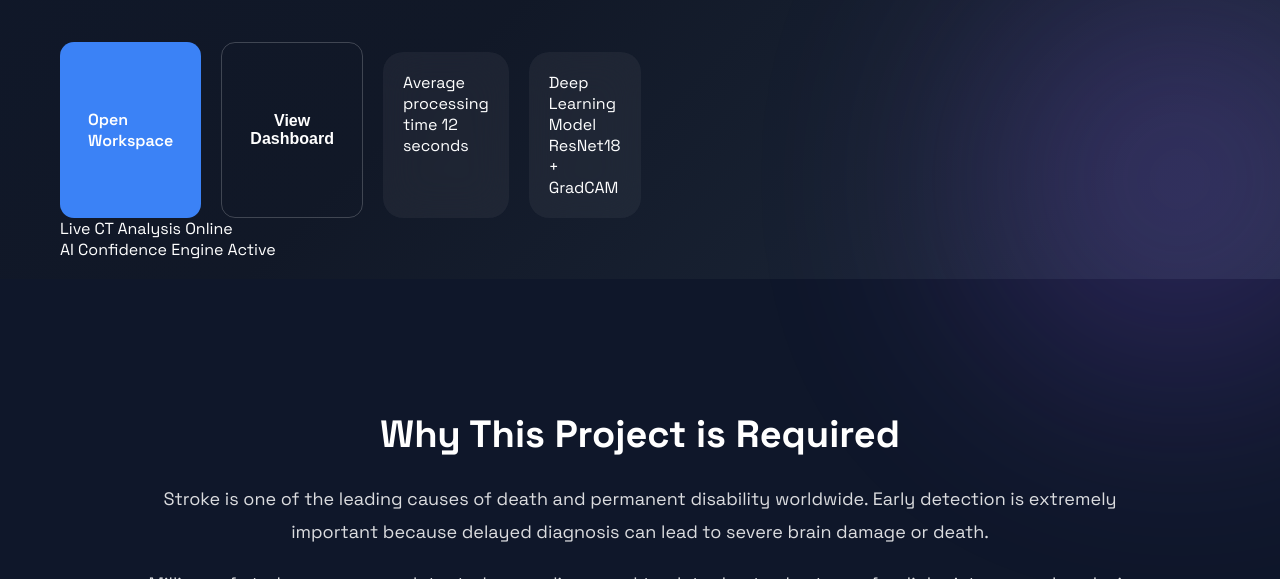
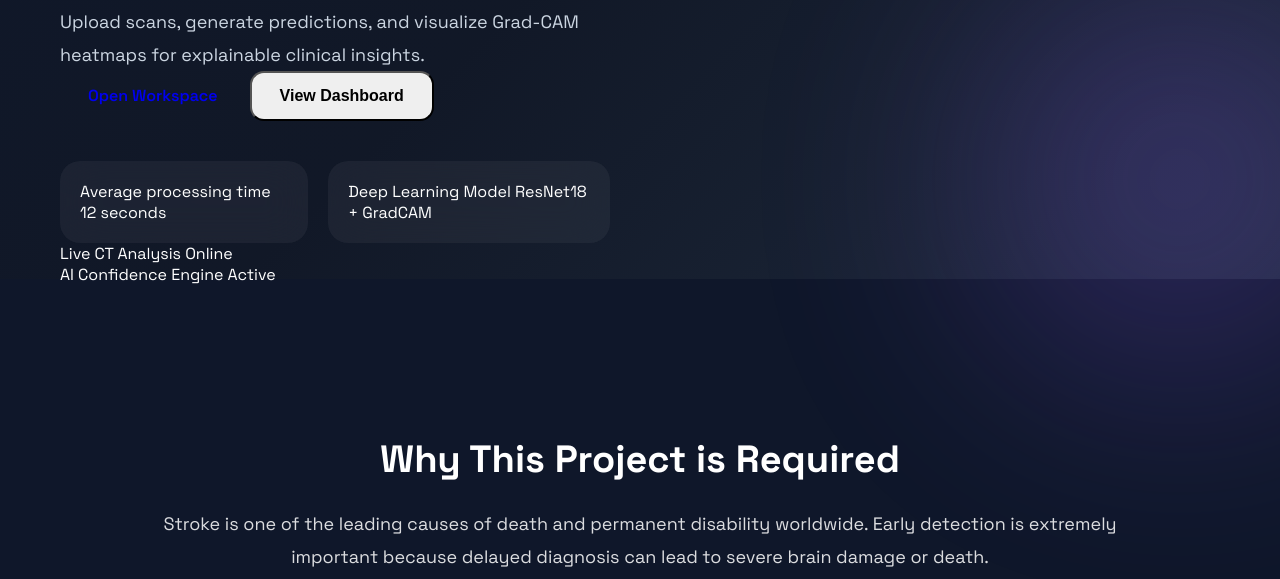
Before and after one commit to prachiti-08/stroke-detection-app, a plain HTML site: page index.html in a window 1280 px wide. Shown: the part 521-1100 px from the top of the page. Drawn offline with Linux system fonts and the light colour scheme.

Commit message:
Refactor CSS styles for improved structure

```diff
--- a/static/style.css
+++ b/static/style.css
@@ -129,31 +129,28 @@
     font-size:14px;
 }
 
-.hero-actions{
+.hero-buttons{
     display:flex;
-    gap:20px;
+    gap:16px;
     margin-top:30px;
+    align-items:center;
+}
+
+.hero-buttons a{
+    text-decoration:none;
 }
 
 .btn{
-    padding:14px 24px;
-    border:none;
+    display:inline-flex;
+    align-items:center;
+    justify-content:center;
+    padding:14px 28px;
     border-radius:14px;
+    font-size:1rem;
+    font-weight:600;
+    text-decoration:none;
     cursor:pointer;
-    font-size:16px;
 }
-
-.primary{
-    background:#3b82f6;
-    color:white;
-}
-
-.ghost{
-    background:transparent;
-    border:1px solid rgba(255,255,255,0.2);
-    color:white;
-}
-
 .hero-metrics{
     display:flex;
     gap:20px;
@@ -382,25 +379,3 @@
         transform: translateX(20%) rotate(360deg);
     }
 }
-.hero-buttons{
-    display:flex;
-    gap:16px;
-    margin-top:30px;
-    align-items:center;
-}
-
-.hero-buttons a{
-    text-decoration:none;
-}
-
-.btn{
-    display:inline-flex;
-    align-items:center;
-    justify-content:center;
-    padding:14px 28px;
-    border-radius:14px;
-    font-size:1rem;
-    font-weight:600;
-    text-decoration:none;
-    cursor:pointer;
-}
```
